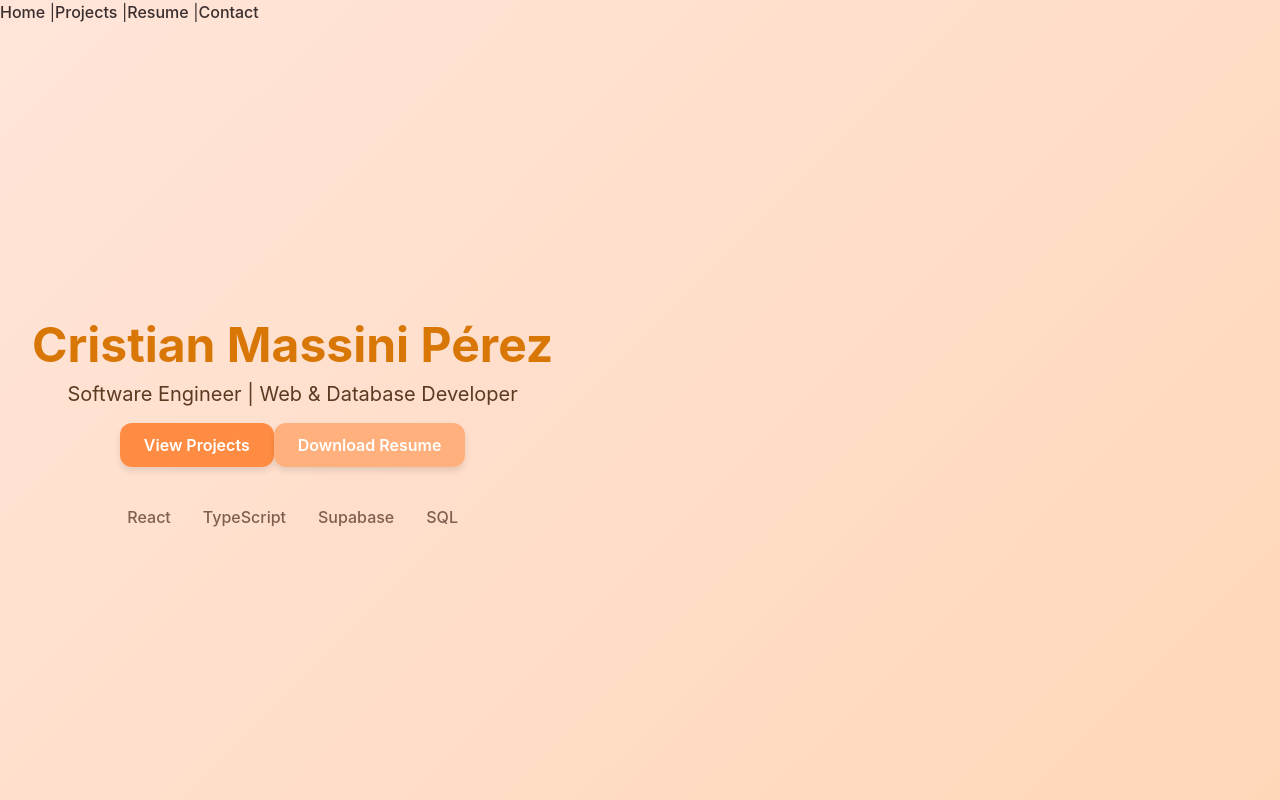
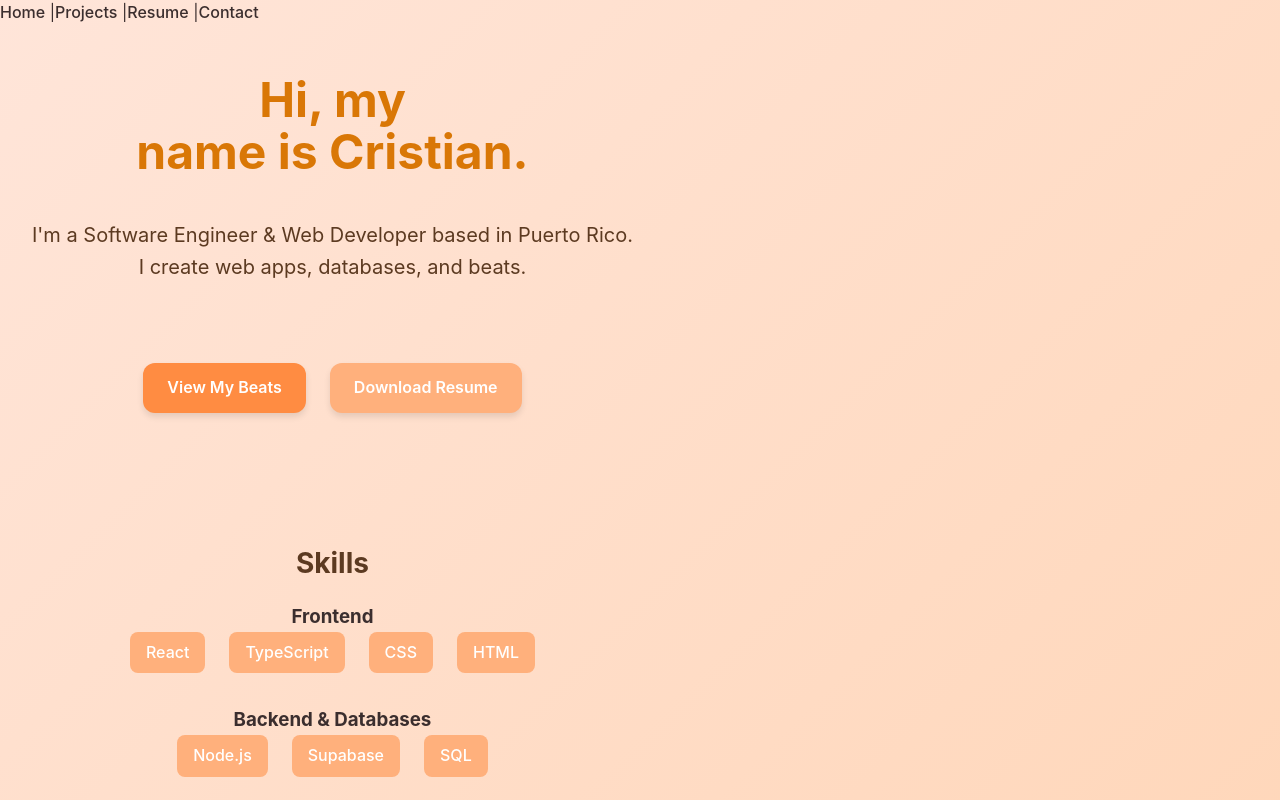
Before and after one commit to Massinl/myPortfolio, a React (Vite) app in the folder webPage/: page / in a window 1280 px wide. Shown: the top 800 px of the page. Built offline with nearby package versions, Linux system fonts and the light colour scheme.

Commit message:
small changes to home page

```diff
--- a/webPage/src/pages/Home.tsx
+++ b/webPage/src/pages/Home.tsx
@@ -5,24 +5,50 @@ import '../styles/global.css';
 export default function Home() {
   return (
     <div className="home-container">
-      <h1>Cristian Massini Pérez</h1>
-      <p>Software Engineer | Web & Database Developer</p>
 
-      <div className="flex gap-4">
-        <Link to="/projects" className="button button-blue">
-          View Projects
+      {/* Hero section */}
+      <section className="hero">
+        <h1>Hi, my <br />name is Cristian.</h1>
+        <p>I'm a Software Engineer & Web Developer based in Puerto Rico.<br />
+           I create web apps, databases, and beats.</p>
+
+        <div className="hero-buttons">
+          <Link to="/beats" className="button button-blue">
+            View My Beats
           </Link>
           <a href="/resume.pdf" target="_blank" className="button button-green">
             Download Resume
           </a>
         </div>
+      </section>
 
+      {/* About / Skills section */}
+      <section className="skills-section">
+        <h2>Skills</h2>
+
+        <h3>Frontend</h3>
         <div className="skills">
           <span>React</span>
           <span>TypeScript</span>
+          <span>CSS</span>
+          <span>HTML</span>
+        </div>
+
+        <h3>Backend & Databases</h3>
+        <div className="skills">
+          <span>Node.js</span>
           <span>Supabase</span>
           <span>SQL</span>
         </div>
+
+        <h3>Languages & Tools</h3>
+        <div className="skills">
+          <span>Python</span>
+          <span>Java</span>
+          <span>C++</span>
+          <span>Git</span>
+        </div>
+      </section>
     </div>
   );
 }
--- a/webPage/src/styles/global.css
+++ b/webPage/src/styles/global.css
@@ -1,31 +1,33 @@
 /* src/styles/global.css */
 
-/* Reset default browser styles */
+/* === Reset default browser styles === */
 * {
   margin: 0;
   padding: 0;
   box-sizing: border-box;
 }
 
-/* Body */
+/* === Body === */
 body {
   font-family: 'Inter', sans-serif;
   background: linear-gradient(135deg, #ffe5d9 0%, #ffd6b8 100%);
-  color: #3b2e2e; /* dark brown for text */
+  color: #3b2e2e;
+  overflow-x: hidden;
+  line-height: 1.6;
 }
 
-/* Links */
+/* === Links === */
 a {
   text-decoration: none;
   color: inherit;
+  transition: opacity 0.3s ease;
 }
 
 a:hover {
   opacity: 0.85;
-  transition: 0.3s;
 }
 
-/* Buttons */
+/* === Buttons === */
 .button {
   padding: 0.75rem 1.5rem;
   border-radius: 0.75rem;
@@ -33,10 +35,11 @@ a:hover {
   cursor: pointer;
   transition: all 0.3s ease;
   box-shadow: 0 4px 6px rgba(0, 0, 0, 0.1);
+  border: none;
 }
 
 .button-blue {
-  background-color: #ff8c42; /* warm bright orange */
+  background-color: #ff8c42;
   color: white;
 }
 
@@ -46,7 +49,7 @@ a:hover {
 }
 
 .button-green {
-  background-color: #ffb07c; /* soft peach */
+  background-color: #ffb07c;
   color: white;
 }
 
@@ -55,46 +58,123 @@ a:hover {
   transform: translateY(-2px);
 }
 
-/* Headings */
+/* === Headings === */
 h1 {
   font-size: 3rem;
   font-weight: 700;
-  margin-bottom: 0.5rem;
-  color: #d97706; /* darker warm orange */
+  margin-bottom: 1rem;
+  color: #d97706;
+  text-align: center;
 }
 
+h2 {
+  font-size: 1.75rem;
+  margin-bottom: 1rem;
+  color: #5c3a21;
+}
+
+/* Paragraphs */
 p {
   font-size: 1.25rem;
-  margin-bottom: 1.5rem;
-  color: #5c3a21; /* medium brown for readability */
+  margin-bottom: 2rem;
+  color: #5c3a21;
+  max-width: 650px;
+  text-align: center;
+  margin-left: auto;
+  margin-right: auto;
 }
 
-/* Home page container */
+/* === Home Page Container === */
 .home-container {
   display: flex;
   flex-direction: column;
-  align-items: center;
-  justify-content: center;
+  align-items: center;       /* horizontal centering */
+  justify-content: center;   /* vertical centering */
   min-height: 100vh;
+  padding: 3rem 2rem;
   text-align: center;
-  padding: 2rem;
 }
 
-/* Skills */
+/* Hero / Intro section */
+.hero {
+  display: flex;
+  flex-direction: column;
+  align-items: center;      /* center buttons and text */
+  justify-content: center;
+  gap: 1.5rem;              /* spacing between elements */
+  margin-bottom: 4rem;
+}
+
+
+.hero-buttons {
+  display: flex;
+  gap: 1.5rem;
+  justify-content: center;
+  flex-wrap: wrap;
+  margin-top: 1.5rem;
+}
+
+/* === Skills Section === */
+.skills-section {
+  margin-top: 4rem;
+  text-align: center;
+}
+
 .skills {
-  margin-top: 3rem;
   display: flex;
-  gap: 2rem;
-  color: #7f5f4f; /* warm medium brown */
-  font-weight: 500;
+  flex-wrap: wrap;
+  justify-content: center;
+  gap: 1rem 1.5rem;
+  max-width: 800px;
+  margin: 0 auto 2rem;
+  padding: 0 1rem;
 }
 
 .skills span {
+  background-color: #ffb07c;
+  padding: 0.5rem 1rem;
+  border-radius: 0.5rem;
+  font-weight: 500;
+  color: white;
   transition: all 0.3s ease;
+  cursor: default;
 }
 
 .skills span:hover {
-  color: #d97706; /* highlight warm orange */
-  cursor: default;
+  background-color: #ffc69a;
   transform: scale(1.1);
 }
+
+/* === Responsive tweaks === */
+@media (max-width: 768px) {
+  h1 {
+    font-size: 2.5rem;
+  }
+
+  h2 {
+    font-size: 1.5rem;
+  }
+
+  p {
+    font-size: 1.1rem;
+  }
+
+  .skills span {
+    font-size: 1rem;
+  }
+}
+
+@media (max-width: 480px) {
+  h1 {
+    font-size: 2.2rem;
+  }
+
+  h2 {
+    font-size: 1.3rem;
+  }
+
+  .hero-buttons {
+    flex-direction: column;
+    gap: 1rem;
+  }
+}
```
Lines whose indentation alone changed are shown as unchanged.
